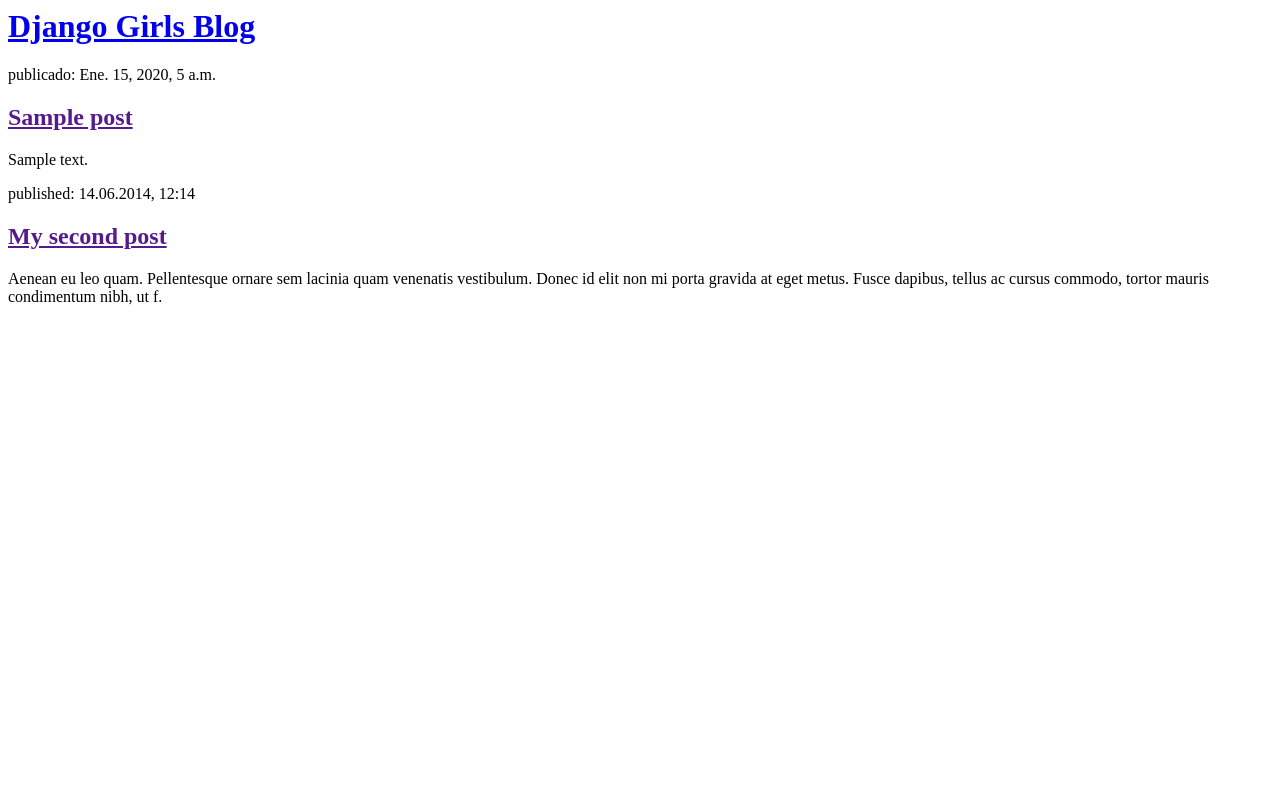
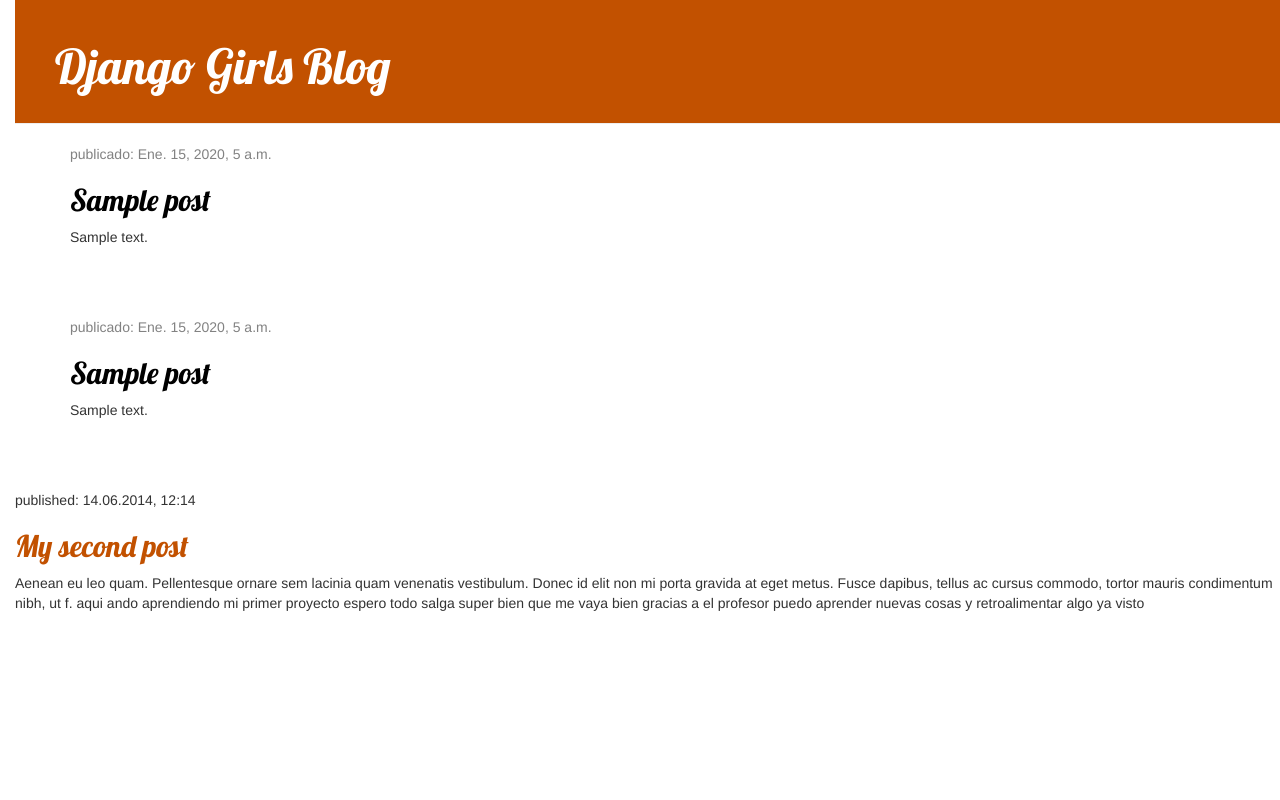
Before and after one commit to Andersonh19/my-first-blog, a Django app: template blog/templates/blog/post_list.html in a window 1280 px wide. Run offline with Django 3.2, Linux system fonts and the light colour scheme; the template is opened without the code that fills it: values that come from a table or form of the project are taken from there, others are empty; tables that the repository leaves empty hold one stand-in row (values such as "Sample post"); some libraries are stand-ins or nearby versions.

Commit message:
Agregadas vistas y plantilla para el detalle del post del blog así como también CSS para el sitio.

```diff
--- /dev/null
+++ b/blog/static/css/blog.css
@@ -0,0 +1,55 @@
+h1 a, h2 a {
+    color: #C25100;
+    font-family: 'Lobster';
+}
+
+body {
+    padding-left: 15px;
+}
+
+.page-header {
+    background-color: #C25100;
+    margin-top: 0;
+    padding: 20px 20px 20px 40px;
+}
+
+.page-header h1, .page-header h1 a, .page-header h1 a:visited, .page-header h1 a:active {
+    color: #ffffff;
+    font-size: 36pt;
+    text-decoration: none;
+}
+
+.content {
+    margin-left: 40px;
+}
+
+h1, h2, h3, h4 {
+    font-family: 'Lobster', cursive;
+}
+
+.date {
+    color: #828282;
+}
+
+.save {
+    float: right;
+}
+
+.post-form textarea, .post-form input {
+    width: 100%;
+}
+
+.top-menu, .top-menu:hover, .top-menu:visited {
+    color: #ffffff;
+    float: right;
+    font-size: 26pt;
+    margin-right: 20px;
+}
+
+.post {
+    margin-bottom: 70px;
+}
+
+.post h2 a, .post h2 a:visited {
+    color: #000000;
+}
--- /dev/null
+++ b/blog/templates/blog/base.html
@@ -0,0 +1,47 @@
+{% load static %}
+
+<html>
+
+
+    <head>
+
+        <title>Django Girls blog</title>
+        <link rel="stylesheet" href="//maxcdn.bootstrapcdn.com/bootstrap/3.2.0/css/bootstrap.min.css">
+        <link rel="stylesheet" href="//maxcdn.bootstrapcdn.com/bootstrap/3.2.0/css/bootstrap-theme.min.css">
+        <link href="//fonts.googleapis.com/css?family=Lobster&subset=latin,latin-ext" rel="stylesheet" type="text/css">
+        <link rel="stylesheet" href="{% static 'css/blog.css' %}">
+
+    </head>
+    <body>
+
+   <div>
+         <div class="page-header">
+           <h1><a href="/">Django Girls Blog</a></h1>
+        </div>
+
+
+   <div class="content container">
+      <div class="row">
+          <div class="col-md-8">
+            {% block content %}
+            {% endblock %}
+                 <div class="post">
+                    <div class="date">
+                        <p>publicado: {{ post.published_date }}</p>
+                    </div>
+
+                    <h2><a href="">{{ post.title }}</a></h2>
+                    <p>{{ post.text|linebreaksbr }}</p>
+                </div>
+
+            </div>
+        </div>
+    </div>
+
+        <div>
+            <p>published: 14.06.2014, 12:14</p>
+            <h2><a href="">My second post</a></h2>
+            <p>Aenean eu leo quam. Pellentesque ornare sem lacinia quam venenatis vestibulum. Donec id elit non mi porta gravida at eget metus. Fusce dapibus, tellus ac cursus commodo, tortor mauris condimentum nibh, ut f. aqui ando aprendiendo mi primer proyecto espero todo salga super bien que me vaya bien gracias a el profesor puedo aprender nuevas cosas y retroalimentar algo ya visto</p>
+        </div>
+    </body>
+</html>
--- a/blog/templates/blog/post_list.html
+++ b/blog/templates/blog/post_list.html
@@ -1,27 +1,15 @@
-<html>
-    <head>
-        <title>Django Girls blog</title>
-    </head>
-    <body>
 
-        <div>
-            <div>
-                <h1><a href="/">Django Girls Blog</a></h1>
-            </div>
+     {% extends 'blog/base.html' %}
 
+     {% block content %}
             {% for post in posts %}
-                <div>
-                    <p> publicado: {{ post.published_date }}</p>
-                    <h2><a href="">{{ post.title }}</a></h2>
+                 <div class="post">
+                    <div class="date">
+                        <p>publicado: {{ post.published_date }}</p>
+                    </div>
+
+                   <h2><a href="{% url 'post_detail' pk=post.pk %}">{{ post.title }}</a></h2>
                     <p>{{ post.text|linebreaksbr }}</p>
                 </div>
-            {% endfor %}
-          </div>
-
-        <div>
-            <p>published: 14.06.2014, 12:14</p>
-            <h2><a href="">My second post</a></h2>
-            <p>Aenean eu leo quam. Pellentesque ornare sem lacinia quam venenatis vestibulum. Donec id elit non mi porta gravida at eget metus. Fusce dapibus, tellus ac cursus commodo, tortor mauris condimentum nibh, ut f.</p>
-        </div>
-    </body>
-</html>
+                {% endfor %}
+            {% endblock %}
--- a/blog/urls.py
+++ b/blog/urls.py
@@ -4,4 +4,5 @@ from . import views
 
 urlpatterns = [
     path('', views.post_list, name='post_list'),
+    path('post/<int:pk>/', views.post_detail, name='post_detail'),
 ]
--- a/blog/views.py
+++ b/blog/views.py
@@ -1,8 +1,13 @@
 from django.shortcuts import render
 from django.utils import timezone
 from .models import Post
+from django.shortcuts import render, get_object_or_404
 
 # Create your views here.
 def post_list(request):
     posts = Post.objects.filter(published_date__lte=timezone.now()).order_by('published_date')
     return render(request, 'blog/post_list.html', {'posts': posts})
+
+def post_detail(request, pk):
+    post = get_object_or_404(Post, pk=pk)
+    return render(request, 'blog/post_detail.html', {'post': post})
```
Also changed, not shown: blog/templates/blog/post_detail.html (added, +13 -0 lines).
